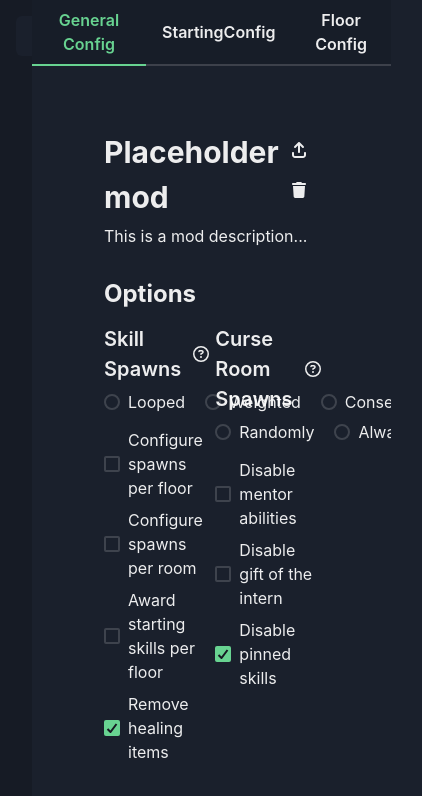
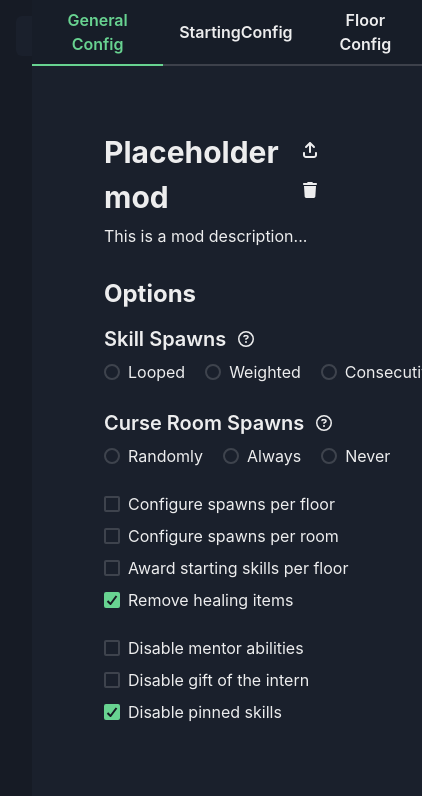
Before and after one commit to franomai/cornercutter, a React (Vite) app in the folder frontend/: page / in a window 390 px wide. Shown: the top 796 px of the page, 422 px wide, since content can reach past the window. Built offline with nearby package versions, Linux system fonts and the light colour scheme.

Commit message:
#10 Make option columns responsive

```diff
--- a/frontend/src/components/tabs/generalconfig/GeneralConfigTab.tsx
+++ b/frontend/src/components/tabs/generalconfig/GeneralConfigTab.tsx
@@ -24,6 +24,7 @@ import { getSelectedMod } from '../../../redux/slices/mod';
 import { faArrowUpFromBracket, faTrash } from '@fortawesome/free-solid-svg-icons';
 import { FontAwesomeIcon } from '@fortawesome/react-fontawesome';
 import LabelledRadioGroup from './LabelledRadioGroup';
+import { SkillSearchColumn } from '../../searchbar';
 
 const optionLabels: Record<Options, string> = {
     [Options.ConfigPerFloor]: 'Configure spawns per floor',
@@ -89,6 +90,7 @@ const GeneralConfigTab: FC = () => {
     }
 
     return (
+        <Stack direction="row">
             <ContentContainer>
                 <Stack spacing={7}>
                     <Stack spacing={1}>
@@ -104,21 +106,12 @@ const GeneralConfigTab: FC = () => {
                         <Text fontSize="2xl" fontWeight="bold">
                             Options
                         </Text>
-                    <SimpleGrid columns={2} spacing={2}>
-                        <Stack spacing={3.5}>
+                        <SimpleGrid columns={{ sm: 1, xl: 2 }} spacingX={2} spacingY={6}>
                             <LabelledRadioGroup title="Skill Spawns" tooltip="Select how skills should be spawned">
                                 <Radio value="Looped">Looped</Radio>
                                 <Radio value="Weighted">Weighted</Radio>
                                 <Radio value="Consecutive">Consecutive</Radio>
                             </LabelledRadioGroup>
-                            {renderOptionCheckboxes([
-                                Options.ConfigPerFloor,
-                                Options.ConfigPerRoom,
-                                Options.AwardSkillsPerFloor,
-                                Options.RemoveHealingItems,
-                            ])}
-                        </Stack>
-                        <Stack spacing={3.5}>
                             <LabelledRadioGroup
                                 title="Curse Room Spawns"
                                 tooltip="Select when the curse room should spawn"
@@ -128,15 +121,22 @@ const GeneralConfigTab: FC = () => {
                                 <Radio value="Never">Never</Radio>
                             </LabelledRadioGroup>
                             {renderOptionCheckboxes([
+                                Options.ConfigPerFloor,
+                                Options.ConfigPerRoom,
+                                Options.AwardSkillsPerFloor,
+                                Options.RemoveHealingItems,
+                            ])}
+                            {renderOptionCheckboxes([
                                 Options.DisableMentorAbilities,
                                 Options.DisableGiftOfIntern,
                                 Options.DisablePinned,
                             ])}
-                        </Stack>
                         </SimpleGrid>
                     </Stack>
                 </Stack>
             </ContentContainer>
+            <SkillSearchColumn />
+        </Stack>
     );
 };
 
```
Lines whose indentation alone changed are shown as unchanged.
